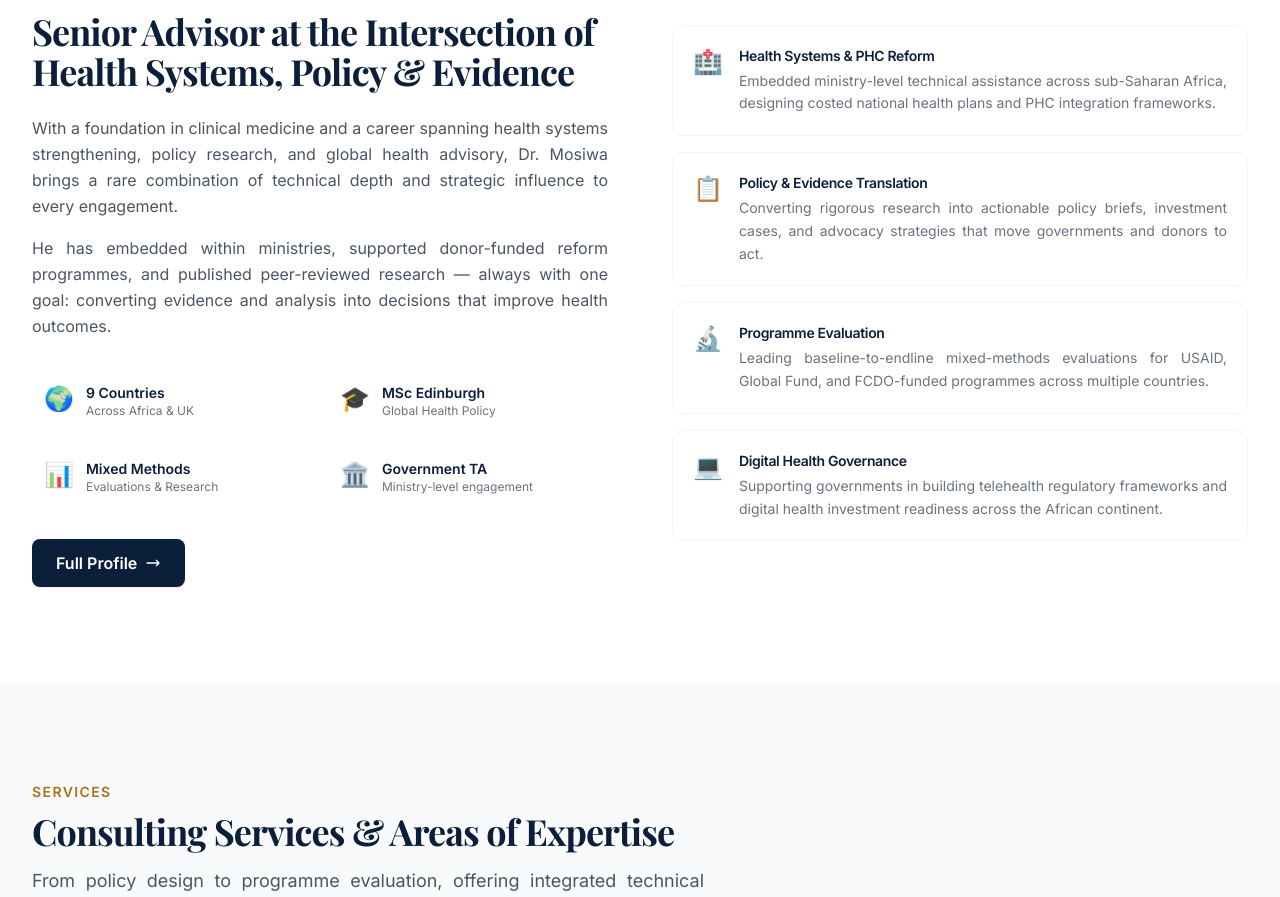
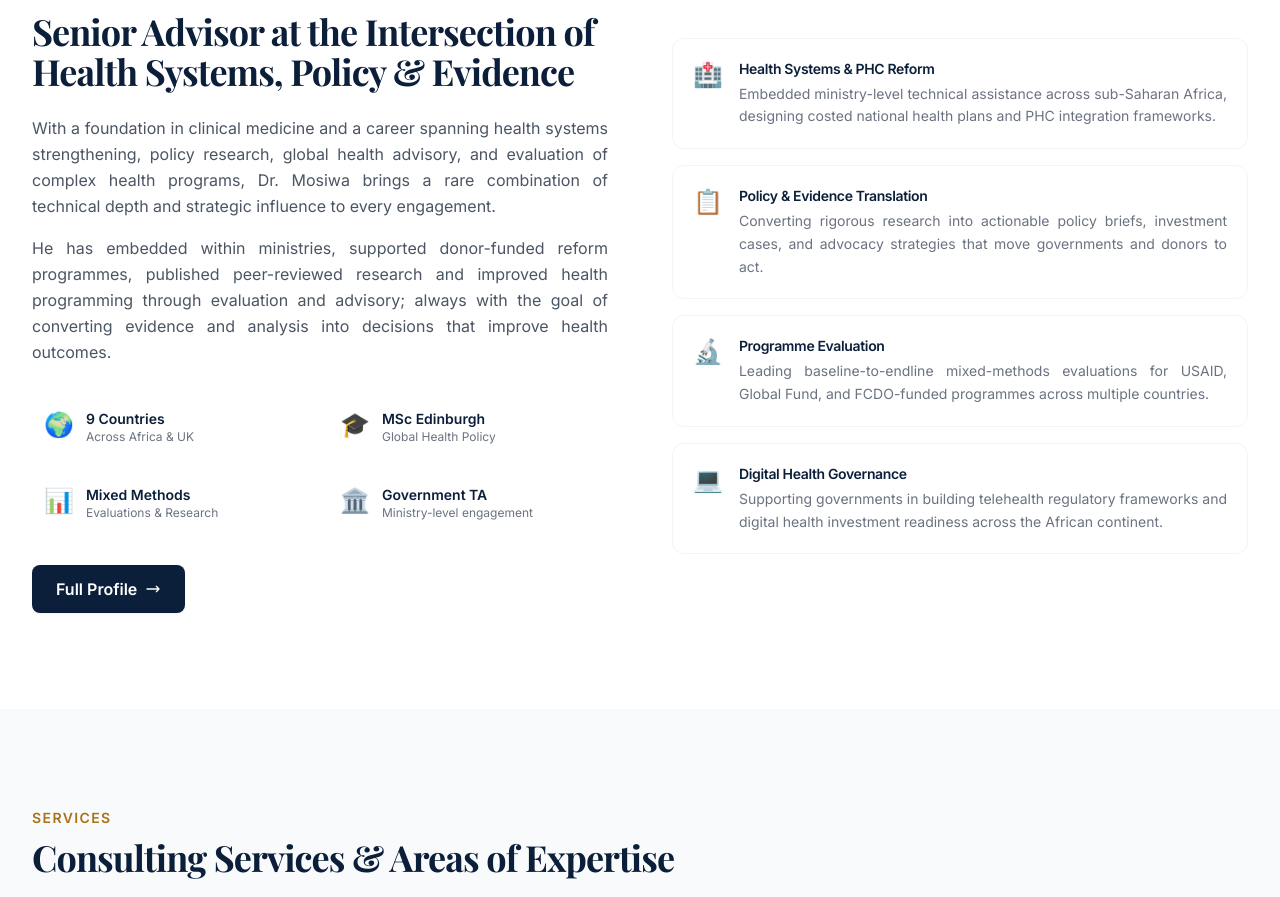
Before and after one commit to bmosiwa-hub/dr-mosiwa-website, a Next.js app: page / in a window 1280 px wide. Shown: the part 1067-1964 px from the top of the page. Built offline with nearby package versions, Linux system fonts and the light colour scheme; a web font is replaced by a local one.

Commit message:
Update about snapshot paragraph text

```diff
--- a/src/app/page.tsx
+++ b/src/app/page.tsx
@@ -111,10 +111,10 @@ export default function HomePage() {
                 Senior Advisor at the Intersection of Health Systems, Policy & Evidence
               </h2>
               <p className="mt-6 text-gray-600 leading-relaxed">
-                With a foundation in clinical medicine and a career spanning health systems strengthening, policy research, and global health advisory, Dr. Mosiwa brings a rare combination of technical depth and strategic influence to every engagement.
+                With a foundation in clinical medicine and a career spanning health systems strengthening, policy research, global health advisory, and evaluation of complex health programs, Dr. Mosiwa brings a rare combination of technical depth and strategic influence to every engagement.
               </p>
               <p className="mt-4 text-gray-600 leading-relaxed">
-                He has embedded within ministries, supported donor-funded reform programmes, and published peer-reviewed research — always with one goal: converting evidence and analysis into decisions that improve health outcomes.
+                He has embedded within ministries, supported donor-funded reform programmes, published peer-reviewed research and improved health programming through evaluation and advisory; always with the goal of converting evidence and analysis into decisions that improve health outcomes.
               </p>
 
               <div className="mt-8 grid grid-cols-2 gap-4">
```
